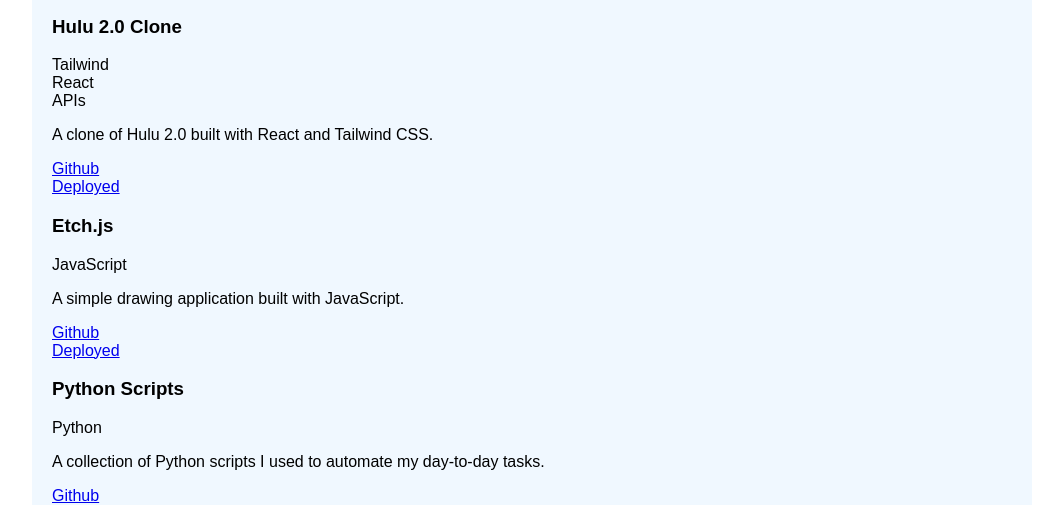
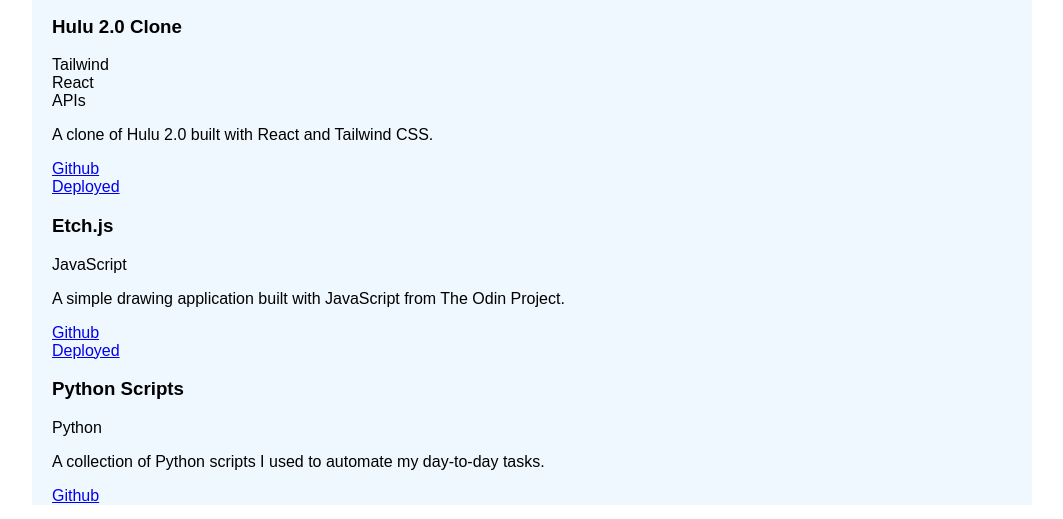
Before and after one commit to ggottemo/portfolio_2, a Gatsby site: page /projects in a window 1280 px wide. Shown: the part 281-800 px from the top of the page, without its empty margins (108-1171 px from the left). Built offline with nearby package versions, Linux system fonts and the light colour scheme; Gatsby itself is replaced by a stand-in of ours.

Commit message:
add comments and create style module for projects

```diff
--- a/src/pages/projects.js
+++ b/src/pages/projects.js
@@ -3,7 +3,7 @@
 import Layout from '../components/layout'
 import Project from '../components/project'
 
-//prop variables
+//prop variables for each project
 const hulu = {
     title : 'Hulu 2.0 Clone',
     tags : ['Tailwind', 'React', 'APIs'],
@@ -15,7 +15,7 @@
 const etch_js = {
     title : 'Etch.js',
     tags : ['JavaScript'],
-    description : 'A simple drawing application built with JavaScript.',
+    description : 'A simple drawing application built with JavaScript from The Odin Project.',
     github : 'https://github.com/ggottemo/etch-js',
     deployed : 'https://etch-js-ggottemo.vercel.app/',
 }
--- /dev/null
+++ b/src/styles/projects.module.css
@@ -0,0 +1 @@
+/* Styles for project components */
--- a/src/styles/socials.module.css
+++ b/src/styles/socials.module.css
@@ -1,3 +1,4 @@
+/* Styles for social components */
 .socialContainer {
   display: flex;
   justify-content: right;
```
